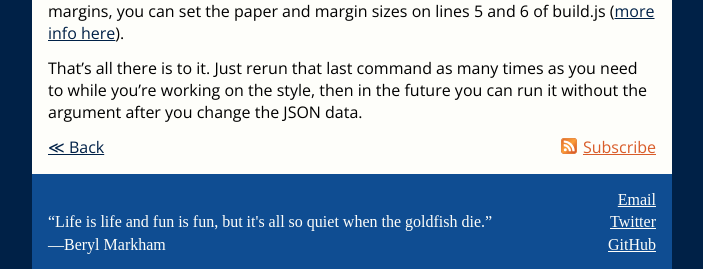
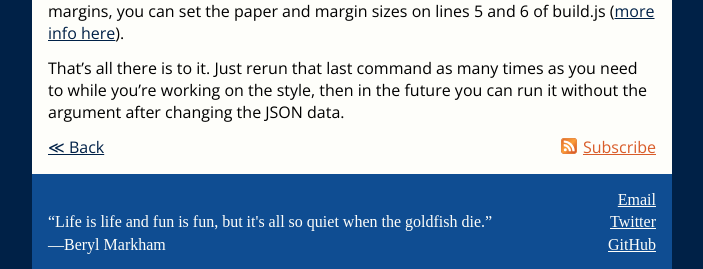
Before and after one commit to aostrega/blog.github.io, a Jekyll site: the page built from _posts/2013-04-21-how-to-build-your-resume-with-the-web.md, in a window 1280 px wide. Shown: the part 828-1097 px from the top of the page, without its empty margins (288-991 px from the left). Built offline with Jekyll 4.4.1, drawn with Linux system fonts in a browser that asks for light colours; some web fonts are replaced; Markdown is read by kramdown in place of the engine named in the settings; comment, search, counter and statistics services are not loaded.

Commit message:
minor resume post tweak

```diff
--- a/_posts/2013-04-21-how-to-build-your-resume-with-the-web.md
+++ b/_posts/2013-04-21-how-to-build-your-resume-with-the-web.md
@@ -12,4 +12,4 @@
 
 Now you get to write your stylesheet. This is no different from styling a regular web page, except that the body should have an explicit width (at least ~650px) and its margin set to auto. Given that, your generated PDF file should look almost exactly like your web page and fit neatly between the page margins. Speaking of margins, you can set the paper and margin sizes on lines 5 and 6 of build.js ([more info here](https://github.com/ariya/phantomjs/wiki/API-Reference-WebPage#wiki-webpage-paperSize)).
 
-That's all there is to it. Just rerun that last command as many times as you need to while you're working on the style, then in the future you can run it without the argument after you change the JSON data.
+That's all there is to it. Just rerun that last command as many times as you need to while you're working on the style, then in the future you can run it without the argument after changing the JSON data.
```
